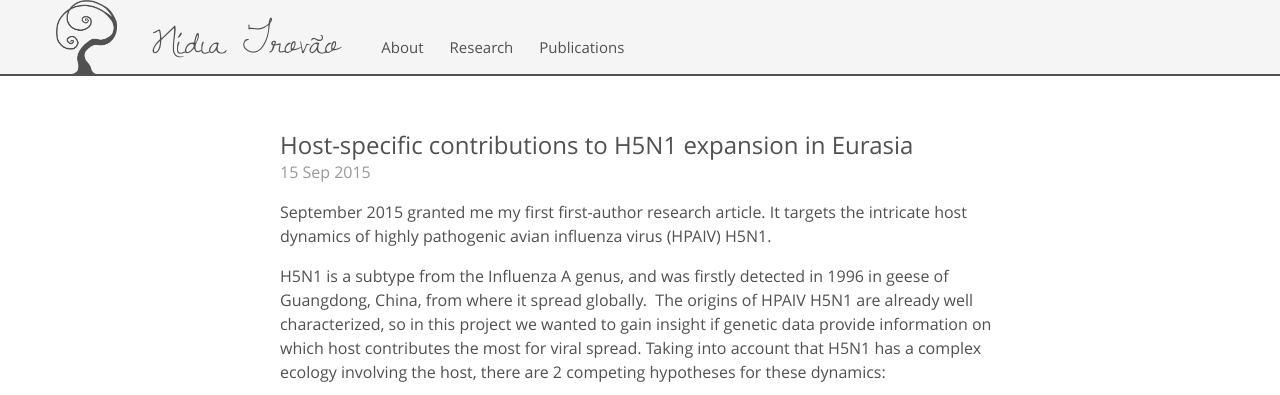
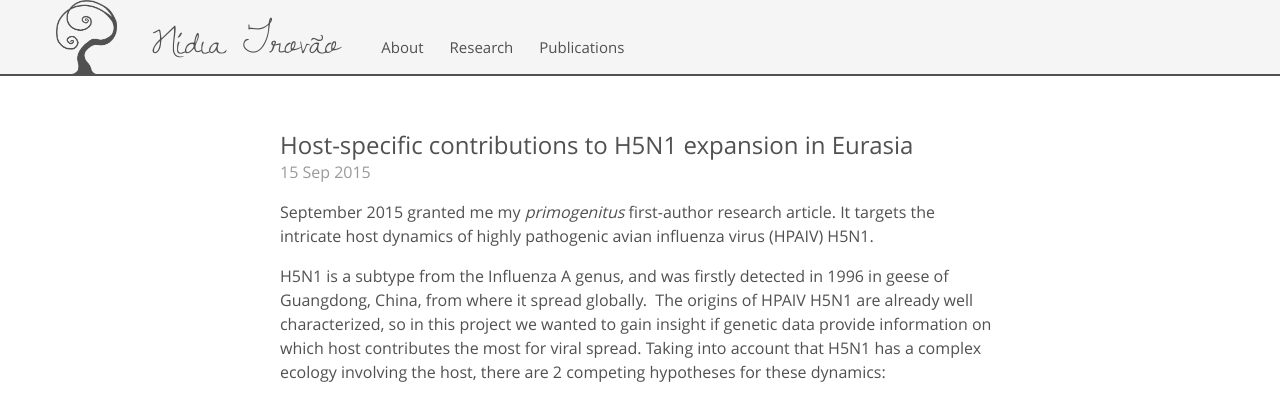
Before and after one commit to nidiatrovao/nidiatrovao.github.io, a Jekyll site: the page built from _posts/2015-09-15-host-contribution-H5N1-dynamics.md, in a window 1280 px wide. Shown: the top 395 px of the page. Built offline with Jekyll 4.4.1, drawn with Linux system fonts in a browser that asks for light colours.

Commit message:
11th post edit

```diff
--- a/_posts/2015-09-15-host-contribution-H5N1-dynamics.md
+++ b/_posts/2015-09-15-host-contribution-H5N1-dynamics.md
@@ -3,7 +3,7 @@ layout: post
 title: Host-specific contributions to H5N1 expansion in Eurasia
 ---
 
-September 2015 granted me my first first-author research article. It targets the intricate host dynamics of highly pathogenic avian influenza virus  (HPAIV) H5N1.
+September 2015 granted me my <i>primogenitus</i> first-author research article. It targets the intricate host dynamics of highly pathogenic avian influenza virus  (HPAIV) H5N1.
 
 H5N1 is a subtype from the Influenza A genus, and was firstly detected in 1996 in geese of Guangdong, China, from where it spread globally.
 The origins of HPAIV H5N1 are already well characterized, so in this project we wanted to gain insight if genetic data provide information on which host contributes the most for viral spread. Taking into account that H5N1 has a complex ecology involving the host, there are 2 competing hypotheses for these dynamics:  <br/>
@@ -23,5 +23,5 @@ The integration of both host and location in a single analysis and the joint rec
 
 In conclusion, in this study we identified <i>Anatidae</i> as the major contributor of HPAIV H5N1 expansion and point out to locations, pathways and the host that should be targeted in surveillance and control efforts.
 
-For more details on the study and relevant background, please find the article entitled "Bayesian inference reveals host-specific contributions to the epidemic expansion of Influenza A H5N1" published [here](http://mbe.oxfordjournals.org/content/early/2015/09/03/molbev.msv185.short?rss=1).
+For more details on the study and relevant background, please find the article entitled "Bayesian inference reveals host-specific contributions to the epidemic expansion of Influenza A H5N1" published [here](http://mbe.oxfordjournals.org/content/early/2015/09/03/molbev.msv185.short).
 Please do not hesitate in contacting me for further information.
```
